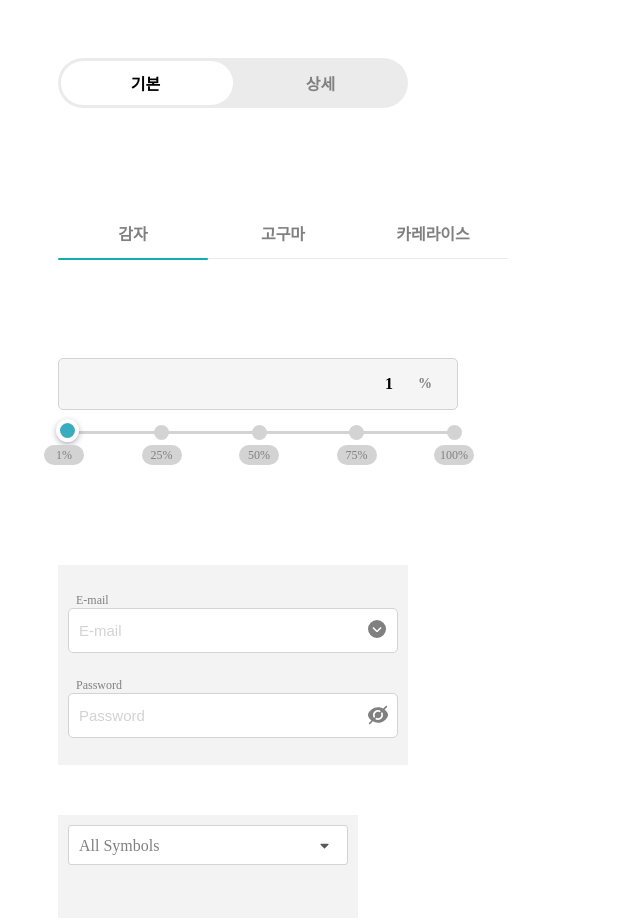
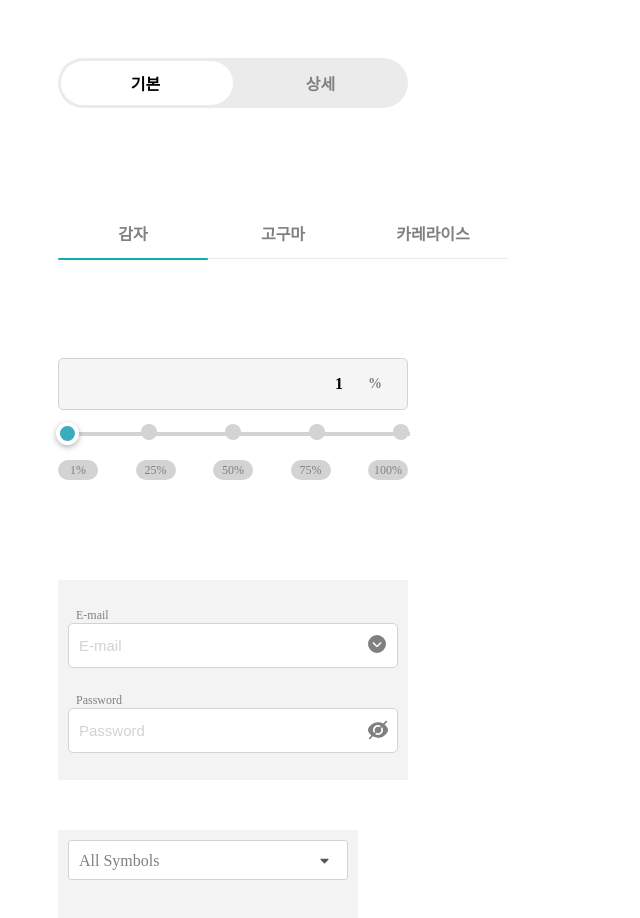
Before and after one commit to kimmsoll/wanted_pre_onboarding, a React (Create React App) app: page / in a window 1280 px wide. Shown: the top 918 px of the page, without its empty margins (0-640 px from the left). Built offline with nearby package versions, Linux system fonts and the light colour scheme.

Commit message:
refactor: Slider.js 수정

```diff
--- a/src/components/Slider/Slider.js
+++ b/src/components/Slider/Slider.js
@@ -29,7 +29,23 @@ const Slider = () => {
                     value={isSelected}
                     min="1"
                     max="100"
-                    onChange={(e) => handleChange(e)} />
+                    onChange={(e) => handleChange(e)}
+                    style={{
+                        background: `linear-gradient(
+                            to right,
+                            #37adbf 0%,
+                            #37adbf ${isSelected}%,
+                            lightgray ${isSelected}%,
+                            lightgray 100%)`
+                    }}
+                />
+                <div className={styles.dots}>
+                {steps.map((v) =>
+                    isSelected >= v ?
+                    <div key={v} className={`${styles.dot} ${styles.colored}`} />
+                    : <div key={v} className={styles.dot} />
+                )}
+                </div>
             </div>
             <ul className={styles.valueStep}>
             {steps.map((step, idx) =>
--- a/src/components/Slider/slider.module.scss
+++ b/src/components/Slider/slider.module.scss
@@ -1,7 +1,7 @@
 @mixin rangeThumb {
   width: 15px;
   height: 15px;
-  margin: -8px 0 0;
+  margin: -6px 0 0;
   border-radius: 50%;
   background-color: #37adbf;
   outline: 4px solid white;
@@ -11,13 +11,13 @@
 }
 
 @mixin rangeTrack {
-  height: 3px;
-  background-color: lightgray;
+  height: 4px;
+  border-radius: 1.5px;
   cursor: pointer;
 }
 
 .slider {
-  width: 400px;
+  width: 350px;
   padding: 50px;
   display: flex;
   flex-direction: column;
@@ -38,17 +38,15 @@
   }
   .valueSlider {
     position: relative;
-    padding: 20px 0 15px 0;
+    padding: 20px 0 30px 0;
     .valueRange {
       position: absolute;
       width: 100%;
-      height: 0px;
+      outline: none;
       background: none;
-      outline: none;
       -webkit-appearance: none;
       &::-webkit-slider-thumb {
         -webkit-appearance: none;
-        appearance: none;
         @include rangeThumb;
       }
       &::-moz-range-thumb {
@@ -67,7 +65,6 @@
         @include rangeTrack;
       }
       &::-ms-track {
-        // A little somethin' somethin' for IE
         width: 100%;
         cursor: pointer;
         background: transparent;
@@ -79,11 +76,28 @@
       }
     }
   }
+  .dots {
+    top: 14px;
+    width: 120%;
+    display: flex;
+    justify-content: space-around;
+    margin-left: -35px;
+    position: absolute;
+    z-index: -1;
+    .dot {
+      width: 16px;
+      height: 16px;
+      border-radius: 50%;
+      background-color: lightgray;
+      &.colored {
+        background-color: #37adbf;
+      }
+    }
+  }
   .valueStep {
-    width: 430px;
+    width: 100%;
     padding: 0;
     margin: 0;
-    margin-left: -14px;
     display: flex;
     align-items: center;
     justify-content: space-between;
@@ -100,19 +114,9 @@
       align-items: center;
       justify-content: center;
       cursor: pointer;
-      &::before {
-        position: absolute;
-        top: -20px;
-        content: "";
-        width: 15px;
-        height: 15px;
-        border-radius: 50%;
-        background: lightgray;
-        z-index: -1;
-      }
       &:hover {
         color: white;
-        background-color: #10aeaf;
+        background-color: #37adbf;
       }
     }
   }
```
